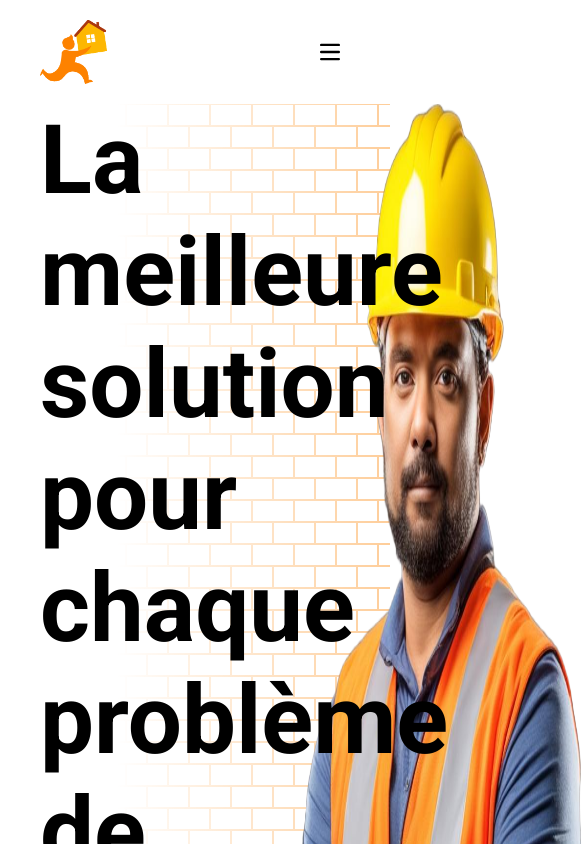
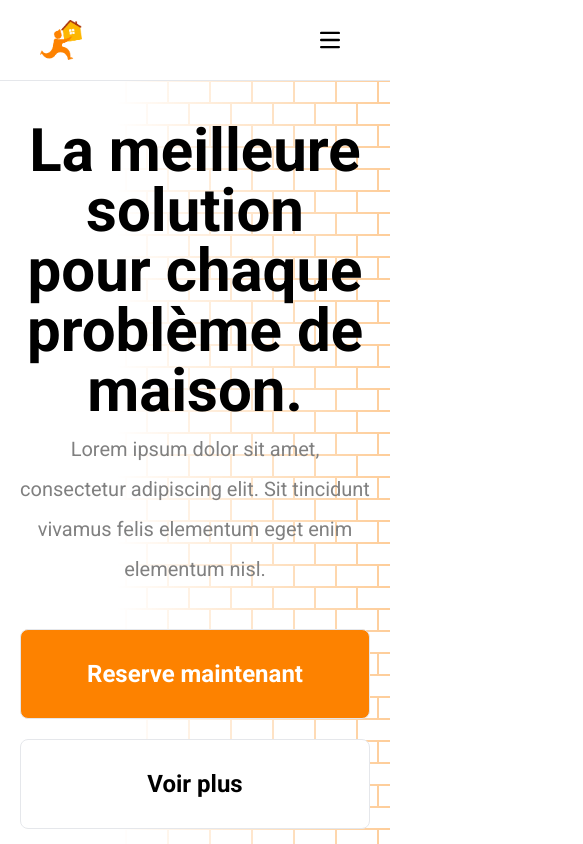
Before and after one commit to ou-sama1/HomeHelper-Frontend, a React (Vite) app: page / in a window 390 px wide. Shown: the top 844 px of the page, 583 px wide, since content can reach past the window. Built offline with nearby package versions, Linux system fonts and the light colour scheme.

Commit message:
Make navbar&header responsive #20

```diff
--- a/src/pages/home/components/header/index.jsx
+++ b/src/pages/home/components/header/index.jsx
@@ -1,37 +1,38 @@
+import { Link } from "react-router-dom";
 import WorkerGuyImage from "../../../../assets/worker-guy.png";
 
 const Header = () => {
   return (
     <section
       id="header-section"
-      className="flex w-full flex-row justify-between px-10"
+      className="flex h-auto w-full flex-col items-center justify-between gap-10 px-5 pt-10 sm:px-10 lg:h-[calc(100vh-50px)] lg:flex-row lg:gap-0 lg:pt-0"
     >
-      <div className="z-10 flex w-3/4 flex-col justify-evenly">
-        <span className="flex flex-col gap-10">
-          <h1 className="text-8xl font-bold leading-28">
+      <div className="z-10 flex w-full flex-col items-center justify-center gap-10 text-center lg:w-3/4 lg:items-start lg:text-left">
+        <span className="flex flex-col gap-2 xl:gap-10">
+          <h1 className="text-6xl font-bold sm:text-7xl xl:text-8xl xl:leading-28">
             La meilleure solution pour chaque problème de maison.
           </h1>
-          <p className="w-4/5 text-2xl leading-10 text-quaternary">
+          <p className="text-xl leading-10 text-quaternary sm:text-2xl lg:w-4/5">
             Lorem ipsum dolor sit amet, consectetur adipiscing elit. Sit
             tincidunt vivamus felis elementum eget enim elementum nisl.
           </p>
         </span>
-        <span className="flex gap-5 text-2xl font-bold">
-          <a
-            href="/services"
-            className="rounded-lg border bg-primary px-12 py-7 text-white transition hover:border-primary hover:bg-transparent hover:text-primary"
+        <span className="flex w-full flex-col gap-5 text-2xl font-bold sm:w-3/5 lg:w-auto lg:flex-row">
+          <Link
+            to="/services"
+            className="rounded-lg border bg-primary px-5 py-7 text-center text-white transition hover:border-primary hover:bg-transparent hover:text-primary xl:px-12"
           >
             Reserve maintenant
-          </a>
+          </Link>
           <a
-            href="#"
-            className="rounded-lg border bg-white px-12 py-7 hover:underline"
+            href="#explore-section"
+            className="rounded-lg border bg-white px-5 py-7 text-center hover:underline xl:px-12"
           >
             Voir plus
           </a>
         </span>
       </div>
-      <img src={WorkerGuyImage} alt="worker image" className="w-120" />
+      <img src={WorkerGuyImage} alt="worker image" className="w-80 lg:w-120" />
     </section>
   );
 };
--- a/src/pages/root/components/navbar/index.jsx
+++ b/src/pages/root/components/navbar/index.jsx
@@ -12,11 +12,15 @@ const Navbar = () => {
   };
 
   return (
-    <header className="sticky top-0 z-50 w-full bg-white px-10 py-5">
+    <header className="sticky top-0 z-50 w-full border-b bg-white px-10 py-5 xl:h-24">
       <nav className="border-gray-200 bg-white">
         <div className="mx-auto flex flex-wrap items-center justify-between">
           <a href="#" className="flex items-center">
-            <img src={HomeHelperLogo} className="h-16" alt="HomeHelper logo" />
+            <img
+              src={HomeHelperLogo}
+              className="h-10 sm:h-12 lg:h-16"
+              alt="HomeHelper logo"
+            />
           </a>
 
           <button
@@ -27,7 +31,7 @@ const Navbar = () => {
           </button>
 
           <div
-            className={`${expand ? "block" : "hidden"} w-full xl:block xl:w-auto`}
+            className={`${expand ? "block" : "hidden"} w-full bg-white xl:block xl:w-auto`}
           >
             <NavList />
           </div>
```
